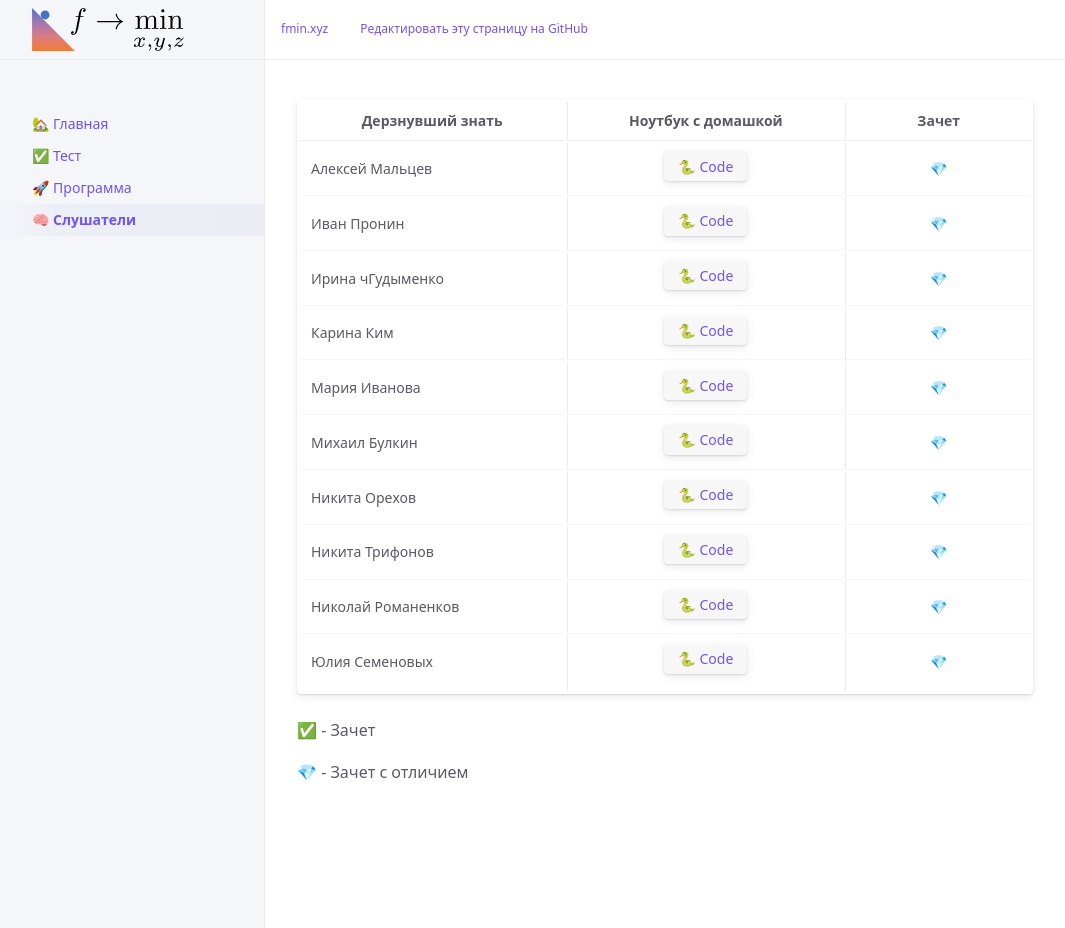
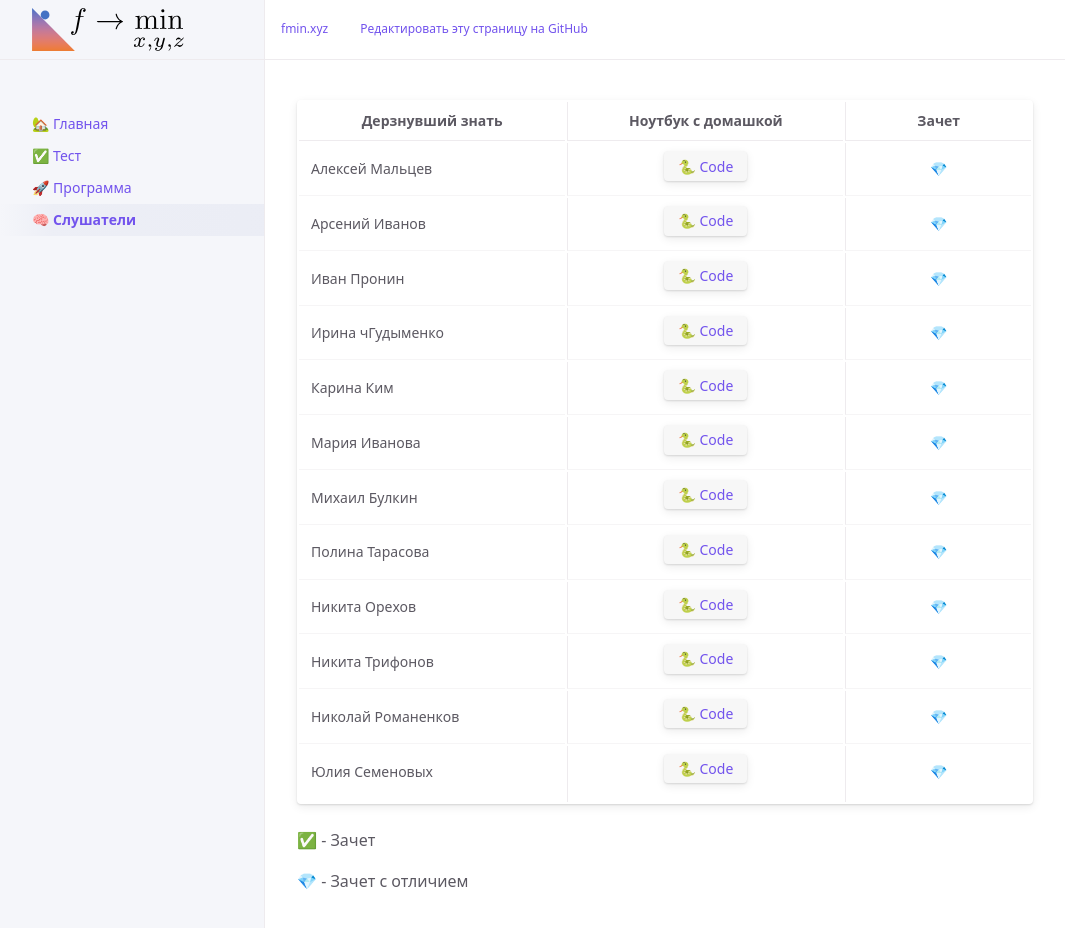
Before and after one commit to MerkulovDaniil/sber223, a Jekyll site: the page built from students.md, in a window 1280 px wide and 943 px high. Shown: the top 928 px of the window, without its empty margins (107-1172 px from the left). Built offline with Jekyll 4.4.1, drawn with Linux system fonts in a browser that asks for light colours; our own code applies the rules of GitHub Pages for plain Markdown files; a script that is not in the unit is left out.

Commit message:
Update students.md

```diff
--- a/students.md
+++ b/students.md
@@ -6,11 +6,13 @@ nav_order: 4
 | Дерзнувший знать     | Ноутбук с домашкой | Зачет |
 |----------------------|:------------------:|:---:|
 | Алексей Мальцев    | [🐍 Code](https://colab.research.google.com/drive/1uiL7ATO4r3z2NkYCfRIIoc31tCHuiyzV?usp=sharing){: .btn } | 💎 |
+| Арсений Иванов    | [🐍 Code](https://colab.research.google.com/drive/1l0lpnwd-DtrqOgvjZW95FsAnnTCRpQfr?usp=sharing){: .btn } | 💎 |
 | Иван Пронин    | [🐍 Code](https://colab.research.google.com/drive/12fHOfwbNJcKn14oK8D-Y_e4nHK0-4HrZ?usp=sharing){: .btn } | 💎 |
 | Ирина чГудыменко  | [🐍 Code](https://colab.research.google.com/drive/1VjFKw4Ya0xD3cb9DSrJjTqOWzQbU0YAQ?usp=sharing){: .btn } | 💎 |
 | Карина Ким    | [🐍 Code](https://colab.research.google.com/drive/1zGBfy6lQAzsKt2Ccy3EiI_-xKcrzcDf2?usp=sharing){: .btn } | 💎 |
 | Мария Иванова    | [🐍 Code](https://colab.research.google.com/drive/1zdycxUU9ABxDdHfAReD1Acn6ginCXKtY?usp=sharing){: .btn } | 💎 |
 | Михаил Булкин    | [🐍 Code](https://colab.research.google.com/drive/1ki_S_FPHsakf2tduuz0dIyJvByaJaFHB?usp=sharing){: .btn } | 💎 |
+| Полина Тарасова    | [🐍 Code](https://colab.research.google.com/drive/1LrUbCTw-Nxjpme3Nlt9Lw68gEDnbre9r?usp=sharing){: .btn } | 💎 |
 | Никита Орехов    | [🐍 Code](https://colab.research.google.com/drive/1wyF9VcCc-6x8r5BCX5cEC3lYTLxCF8AD?usp=sharing){: .btn } | 💎 |
 | Никита Трифонов    | [🐍 Code](https://colab.research.google.com/drive/1aNvDp5dz2o6NJJSgTmIscGXNLccgZFBu?usp=sharing){: .btn } | 💎 |
 | Николай Романенков    | [🐍 Code](https://colab.research.google.com/drive/1HoueCRH1JyfV4PbMSEDaPguwcWrJgMvb?usp=sharing){: .btn } | 💎 |
```
